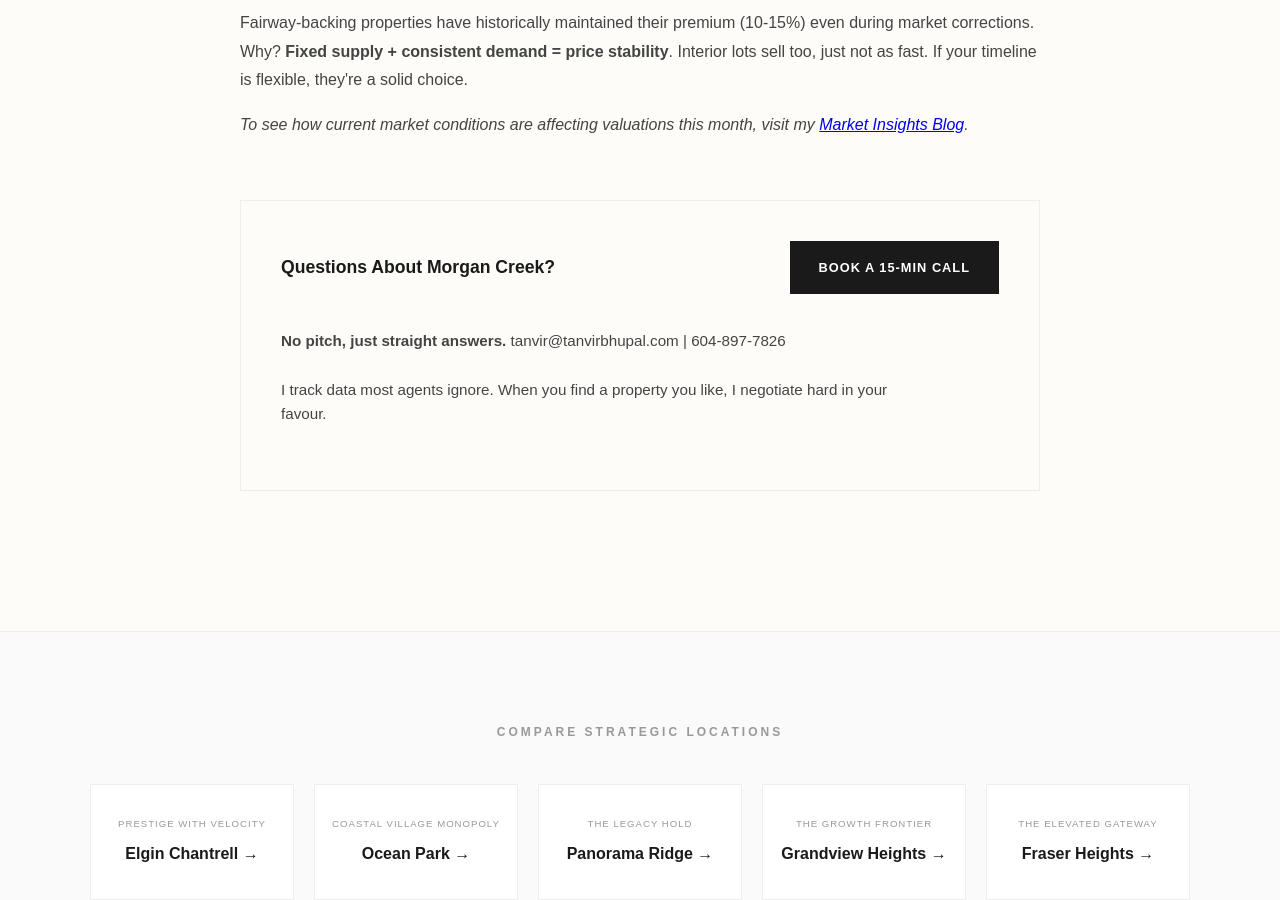
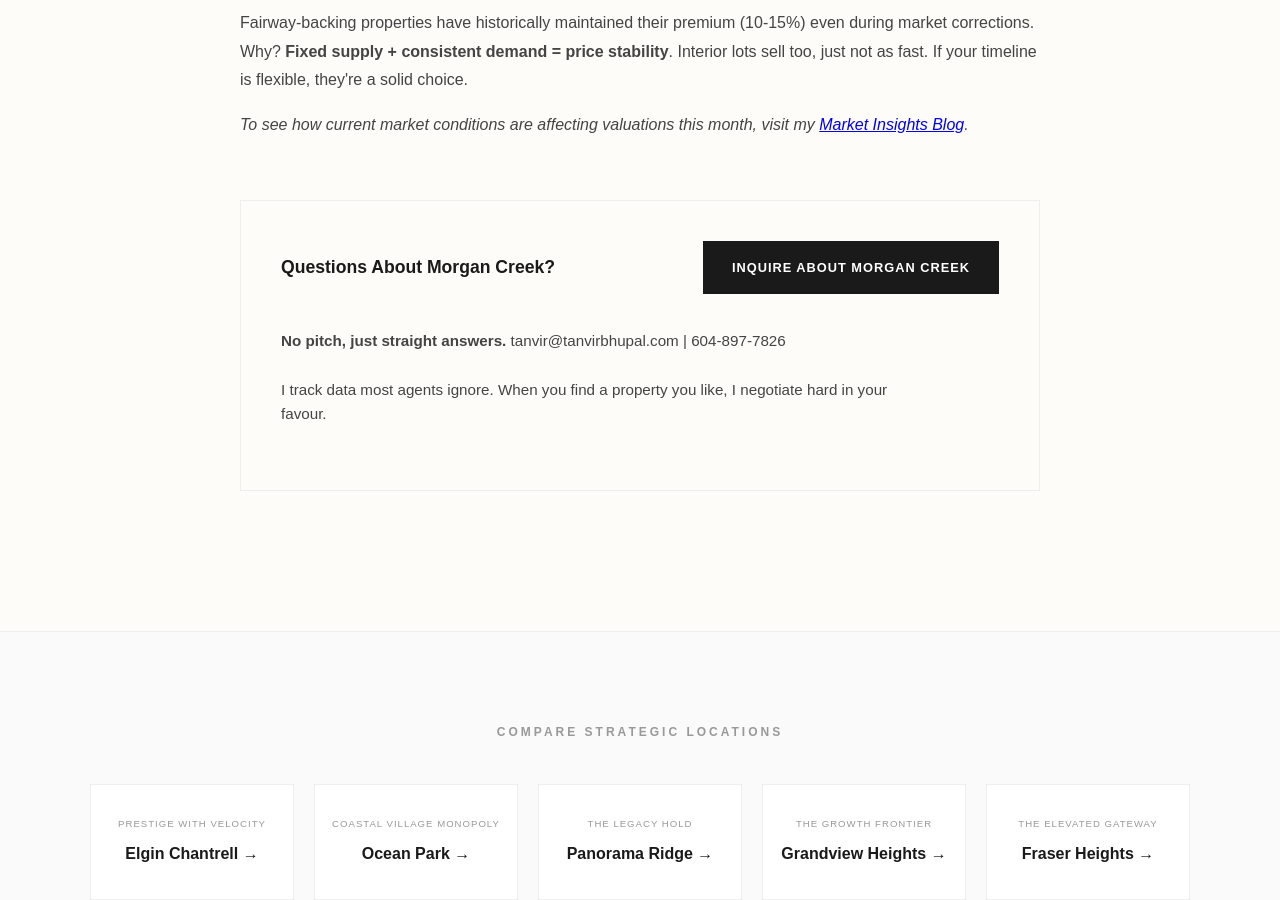
Before and after one commit to gvancouverhomes/tanvirbhupal-site, a Jekyll site: the page built from neighbourhoods/morgan-creek.md, in a window 1280 px wide and 900 px high, scrolled down 2402 px. Built offline with Jekyll 4.4.1, drawn with Linux system fonts in a browser that asks for light colours.

Commit message:
change cta button

```diff
--- a/neighbourhoods/morgan-creek.md
+++ b/neighbourhoods/morgan-creek.md
@@ -109,7 +109,7 @@ permalink: /neighbourhoods/morgan-creek/
   <section class="audit-card" aria-labelledby="audit-heading">
     <h2 id="audit-heading" class="audit-title">Questions About Morgan Creek?</h2>
     <div class="audit-action">
-      <a href="/contact/" class="audit-btn">BOOK A 15-MIN CALL</a>
+      <a href="/contact/" class="audit-btn">INQUIRE ABOUT MORGAN CREEK</a>
     </div>
     <div class="audit-body">
       <p class="audit-text"><strong>No pitch, just straight answers.</strong> tanvir@tanvirbhupal.com | 604-897-7826<br><br>I track data most agents ignore. When you find a property you like, I negotiate hard in your favour.</p>
```
